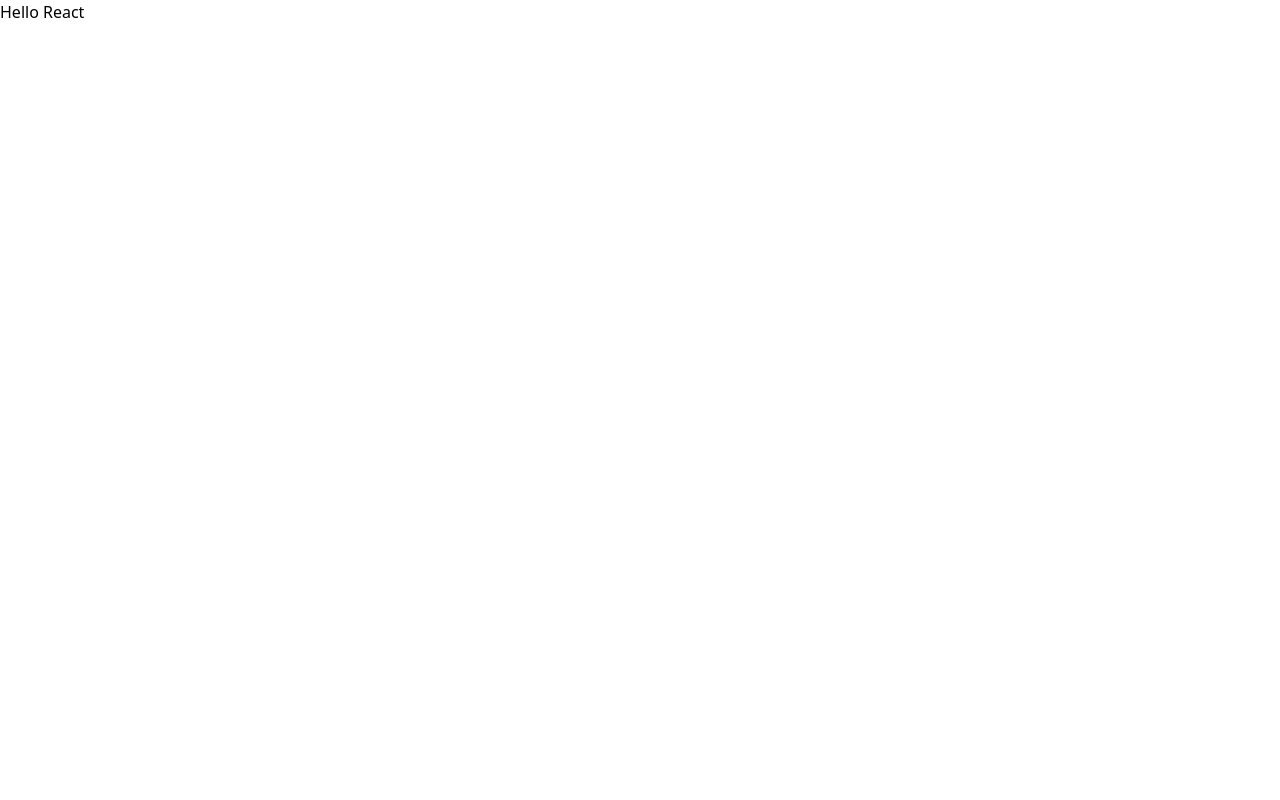
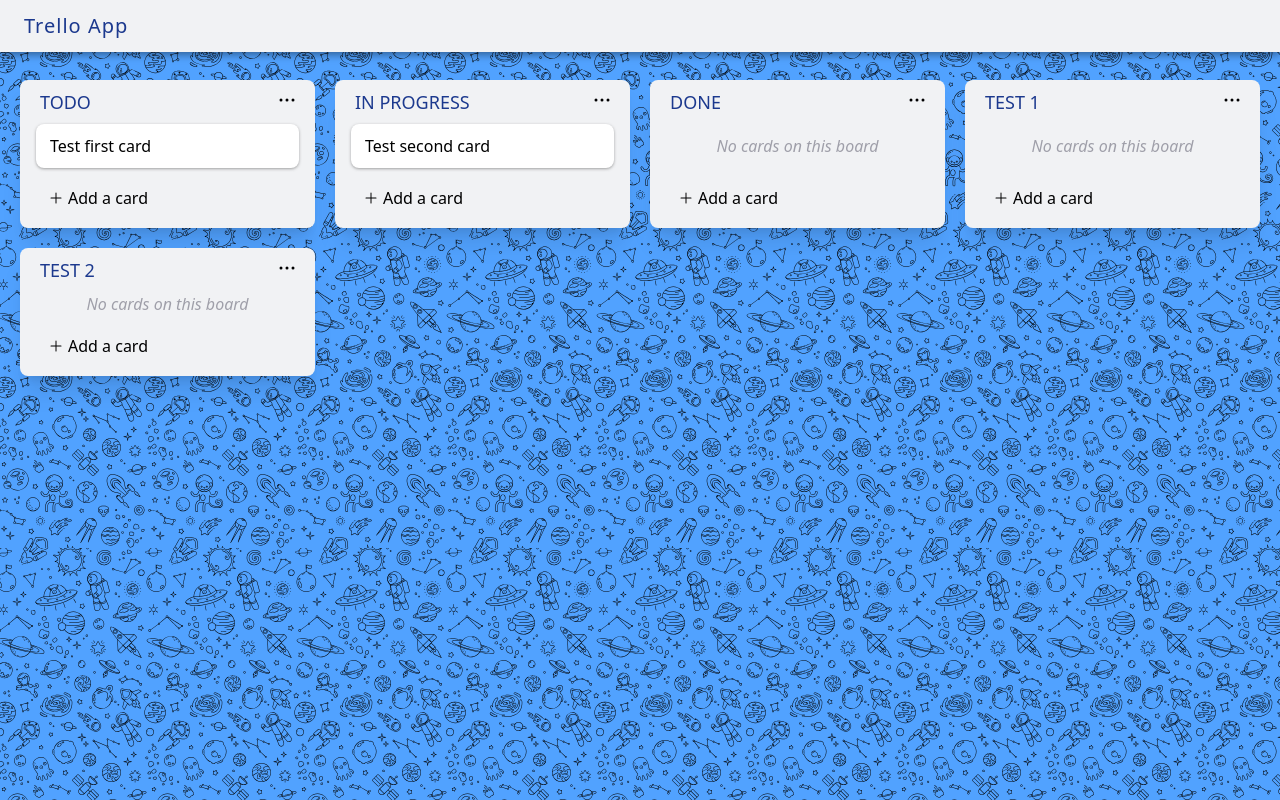
Before and after one commit to tayev021/trello-app, a React (Vite) app: page / in a window 1280 px wide. Built offline with nearby package versions, Linux system fonts and the light colour scheme.

Commit message:
feat: add providers to app

```diff
--- a/src/App.tsx
+++ b/src/App.tsx
@@ -1,3 +1,12 @@
+import { Provider } from 'react-redux';
+import { RouterProvider } from 'react-router';
+import { store } from './store/store';
+import { router } from './pages/Router';
+
 export function App() {
-  return <div>Hello React</div>;
+  return (
+    <Provider store={store}>
+      <RouterProvider router={router} />
+    </Provider>
+  );
 }
```
